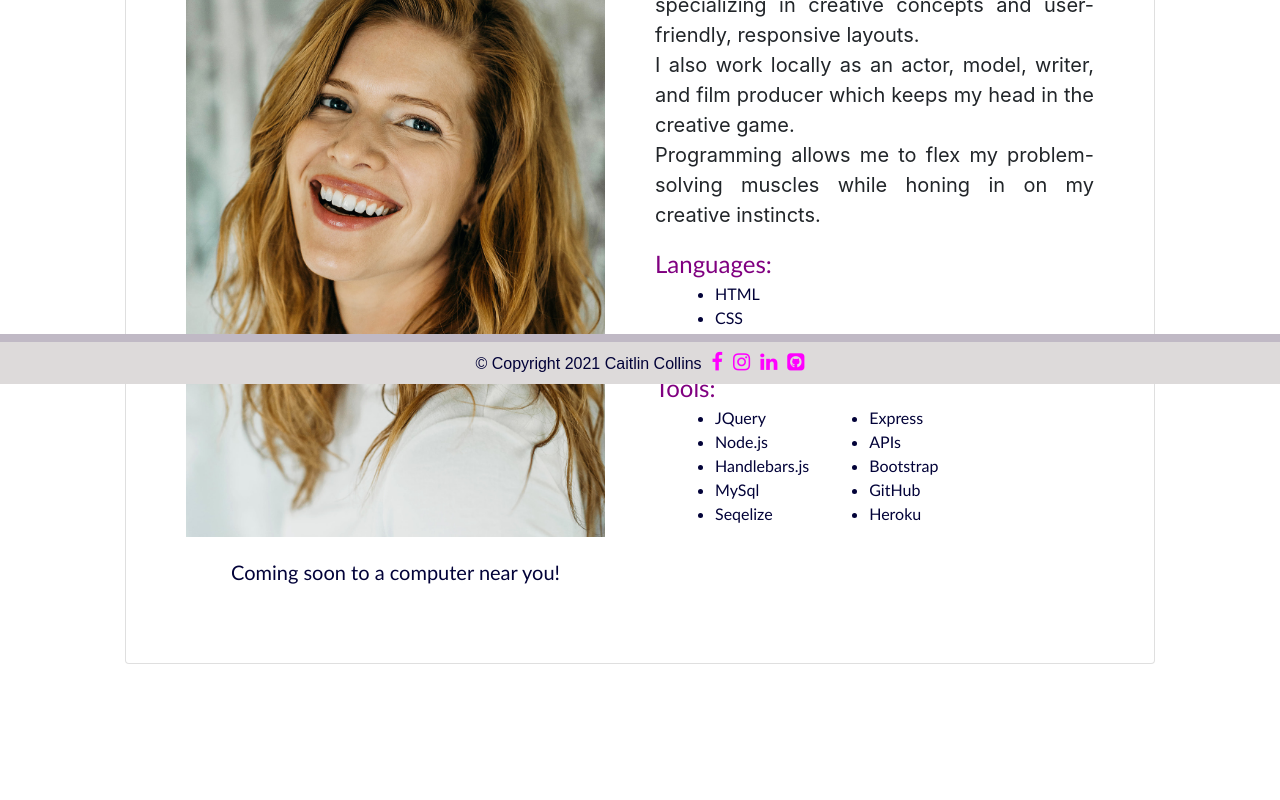
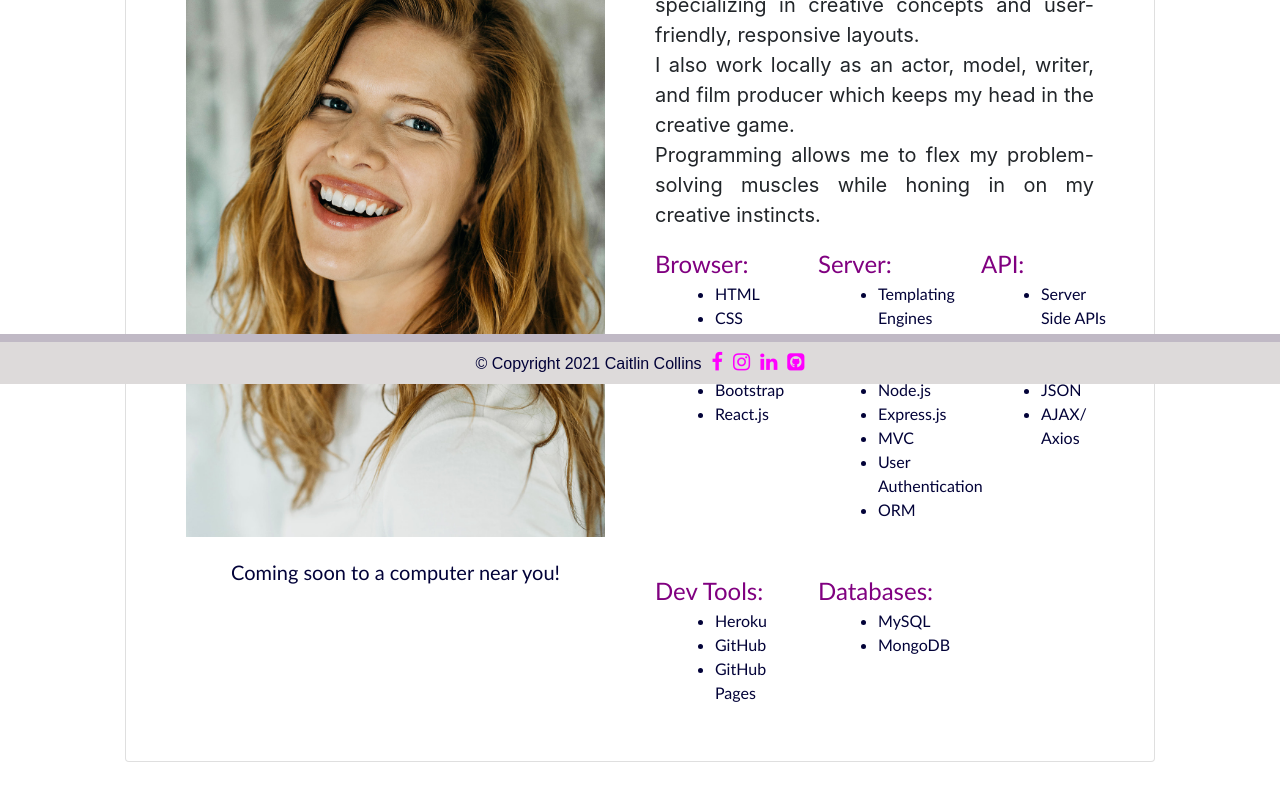
Before and after one commit to CaitlinCollins/React-Portfolio, a React (Create React App) app in the folder portfolio/: page /#/portfolio in a window 1280 px wide. Shown: the part 416-1216 px from the top of the page. Before the commit the page ends 1120 px from the top, so only its background shows below. Built offline with nearby package versions, Linux system fonts and the light colour scheme; a web font is replaced by a local one.

Commit message:
Css updates. ReadME

```diff
--- a/portfolio/src/components/Home/index.js
+++ b/portfolio/src/components/Home/index.js
@@ -38,31 +38,63 @@ function Home() {
                                 Programming allows me to flex my problem-solving muscles while
                                 honing in on my creative instincts.
                             </p>
-                            <div className="languages">Languages:
+                            <Row>
+                                <Col size="xs-4 sm-4">
+                                <div className="languages">Browser:
                                     <ul>
                                         <li className="item">HTML</li>
                                         <li className="item">CSS</li>
                                         <li className="item">JavaScript</li>
+                                        <li className="item">JQuery</li>
+                                        <li className="item">Bootstrap</li>
+                                        <li className="item">React.js</li>
                                     </ul>
                                 </div>
-                            <div className="tools">Tools:
+                                </Col>
+                                <Col size="xs-4 sm-4">
+                                <div className="tools">Server:
                                     <ul>
-                                    <li className="item">JQuery</li>
+                                        <li className="item">Templating Engines</li>
+                                        <li className="item">Sessions</li>
+                                        <li className="item">Tests</li>
                                         <li className="item">Node.js</li>
-                                    <li className="item">Handlebars.js</li>
-                                    <li className="item">MySql</li>
-                                    <li className="item">Seqelize</li>
+                                        <li className="item">Express.js</li>
+                                        <li className="item">MVC</li>
+                                        <li className="item">User Authentication</li>
+                                        <li className="item">ORM</li>
                                     </ul>
                                 </div>
-                            <div className="tools2">
+                                </Col>
+                                <Col size="xs-4 sm-4">
+                                <div className="tools">API:
                                     <ul>
-                                    <li className="item">Express</li>
-                                    <li className="item">APIs</li>
-                                    <li className="item">Bootstrap</li>
-                                    <li className="item">GitHub</li>
-                                    <li className="item">Heroku</li>
+                                        <li className="item">Server Side APIs</li>
+                                        <li className="item">Third Party APIs</li>
+                                        <li className="item">JSON</li>
+                                        <li className="item">AJAX/ Axios</li>
                                     </ul>
                                 </div>
+                                </Col>
+                            </Row>
+                            <Row>
+                                <Col size="xs-4 sm-4">
+                                <div className="tools2">Dev Tools:
+                                    <ul>
+                                        <li className="item">Heroku</li>
+                                        <li className="item">GitHub</li>
+                                        <li className="item">GitHub Pages</li>
+                                    </ul>
+                                </div>
+                                </Col>
+                                <Col size="xs-4 sm-4">
+                                <div className="tools2">Databases:
+                                    <ul>
+                                        <li className="item">MySQL</li>
+                                        <li className="item">MongoDB</li>
+                                    </ul>
+                                </div>
+                                </Col>
+                            </Row>
                         </Col>
                     </Row>
                 </div>
```
Also changed, not shown: 1 other file (tests, documents, lock files or other folders). Lines whose indentation alone changed are shown as unchanged.
